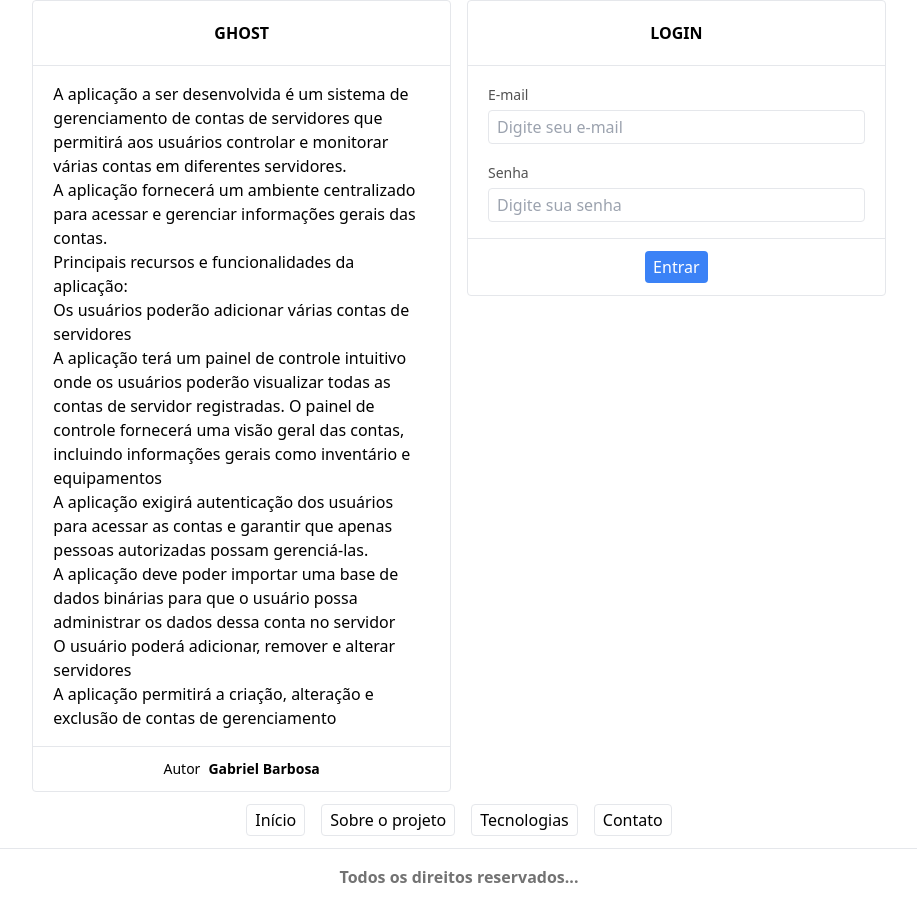
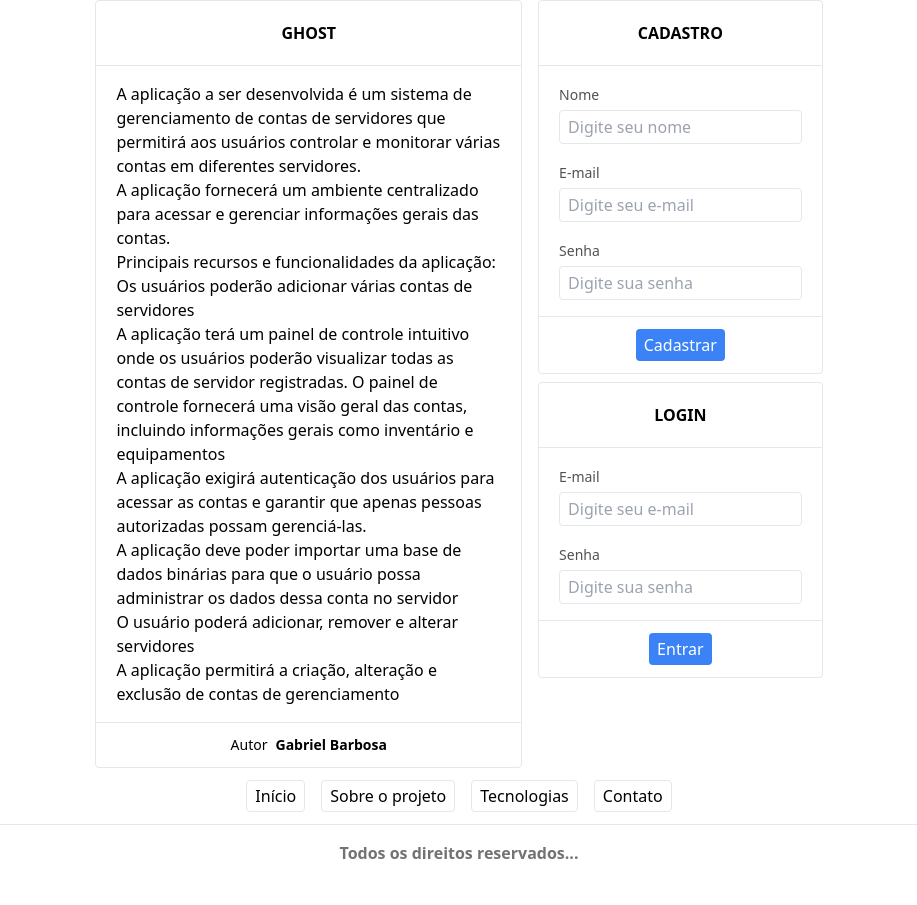
Before and after one commit to gabrielbsx/project-cycle-web-2, a React (Vite) app in the folder packages/cycle-one/: page / in a window 1280 px wide. Shown: the whole page, without its empty margins (181-1098 px from the left). After the commit the page ends 881 px from the top, so only its background shows below. Built offline with nearby package versions, Linux system fonts and the light colour scheme.

Commit message:
feat: ensure that api service is callable for sign-in and sign-up

```diff
--- /dev/null
+++ b/packages/cycle-one/src/components/auth/sign-in.tsx
@@ -0,0 +1,85 @@
+import { api } from "../../services/api.service";
+import { Card } from "../card";
+import { useForm } from "react-hook-form";
+
+interface SignInData {
+  email: string;
+  password: string;
+}
+
+export const SignIn = () => {
+  const {
+    register,
+    handleSubmit,
+    formState: { errors },
+  } = useForm<SignInData>();
+  const onSubmit = async (signInData: SignInData) => {
+    const response = await api.post("/auth", signInData);
+    console.log(response);
+  };
+  return (
+    <Card
+      card={{
+        className: "w-full",
+      }}
+      header={<h1 className="font-bold uppercase text-center">Login</h1>}
+      main={
+        <div>
+          <form className="gap-4 flex flex-col">
+            <div className="flex flex-col gap-1">
+              <label>
+                <span className="text-sm text-neutral-600 dark:text-neutral-100">
+                  E-mail
+                </span>
+              </label>
+              <input
+                type="email"
+                className="border rounded px-2 py-1 dark:bg-neutral-900 dark:text-white dark:border-neutral-800 active:border-none"
+                placeholder="Digite seu e-mail"
+                {...register("email", {
+                  required: true,
+                  pattern: /^[a-z0-9._%+-]+@[a-z0-9.-]+\.[a-z]{2,4}$/,
+                })}
+              />
+              {errors.email && (
+                <span className="text-sm text-red-500">
+                  O e-mail deve ser válido
+                </span>
+              )}
+            </div>
+            <div className="flex flex-col gap-1">
+              <label>
+                <span className="text-sm text-neutral-600 dark:text-neutral-100">
+                  Senha
+                </span>
+              </label>
+              <input
+                type="password"
+                className="border rounded px-2 py-1 dark:bg-neutral-900 dark:text-white dark:border-neutral-800"
+                placeholder="Digite sua senha"
+                {...register("password", {
+                  required: true,
+                  minLength: 4,
+                })}
+              />
+              {errors.password && (
+                <span className="text-sm text-red-500">
+                  A senha deve ter no mínimo 4 caracteres
+                </span>
+              )}
+            </div>
+          </form>
+        </div>
+      }
+      footer={
+        <button
+          type="submit"
+          className="rounded px-2 py-1 bg-blue-500 hover:bg-blue-600 text-white"
+          onClick={() => handleSubmit(onSubmit)()}
+        >
+          Entrar
+        </button>
+      }
+    />
+  );
+};
--- /dev/null
+++ b/packages/cycle-one/src/components/auth/sign-up.tsx
@@ -0,0 +1,107 @@
+import { useForm } from "react-hook-form";
+import { Card } from "../card";
+import { api } from "../../services/api.service";
+
+interface SignUpData {
+  name: string;
+  email: string;
+  password: string;
+}
+
+export const SignUp = () => {
+  const {
+    register,
+    handleSubmit,
+    formState: { errors },
+  } = useForm<SignUpData>();
+  const onSubmit = async (signUpData: SignUpData) => {
+    const response = await api.post("/users", signUpData);
+    console.log(response);
+  };
+  return (
+    <Card
+      card={{
+        className: "w-full",
+      }}
+      header={<h1 className="font-bold uppercase text-center">Cadastro</h1>}
+      main={
+        <div>
+          <form className="gap-4 flex flex-col" method="POST">
+            <div className="flex flex-col gap-1">
+              <label>
+                <span className="text-sm text-neutral-600 dark:text-neutral-100">
+                  Nome
+                </span>
+              </label>
+              <input
+                type="string"
+                className="border rounded px-2 py-1 dark:bg-neutral-900 dark:text-white dark:border-neutral-800 active:border-none"
+                placeholder="Digite seu nome"
+                {...register("name", {
+                  required: true,
+                  minLength: 4,
+                })}
+              />
+              {errors.name && (
+                <span className="text-sm text-red-500">
+                  O nome deve ter no mínimo 4 caracteres
+                </span>
+              )}
+            </div>
+            <div className="flex flex-col gap-1">
+              <label>
+                <span className="text-sm text-neutral-600 dark:text-neutral-100">
+                  E-mail
+                </span>
+              </label>
+              <input
+                type="email"
+                className="border rounded px-2 py-1 dark:bg-neutral-900 dark:text-white dark:border-neutral-800 active:border-none"
+                placeholder="Digite seu e-mail"
+                {...register("email", {
+                  required: true,
+                  pattern: /^[a-z0-9._%+-]+@[a-z0-9.-]+\.[a-z]{2,4}$/,
+                })}
+              />
+              {errors.email && (
+                <span className="text-sm text-red-500">
+                  O e-mail deve ser válido
+                </span>
+              )}
+            </div>
+            <div className="flex flex-col gap-1">
+              <label>
+                <span className="text-sm text-neutral-600 dark:text-neutral-100">
+                  Senha
+                </span>
+              </label>
+              <input
+                type="password"
+                className="border rounded px-2 py-1 dark:bg-neutral-900 dark:text-white dark:border-neutral-800"
+                placeholder="Digite sua senha"
+                {...register("password", {
+                  required: true,
+                  minLength: 4,
+                })}
+              />
+              {errors.password && (
+                <span className="text-sm text-red-500">
+                  A senha deve ter no mínimo 4 caracteres
+                </span>
+              )}
+            </div>
+          </form>
+        </div>
+      }
+      footer={
+        <button
+          type="submit"
+          className="rounded px-2 py-1 bg-blue-500 hover:bg-blue-600 text-white"
+          onClick={() => handleSubmit(onSubmit)()}
+        >
+          Cadastrar
+        </button>
+      }
+    />
+  );
+};
--- a/packages/cycle-one/src/pages/home.tsx
+++ b/packages/cycle-one/src/pages/home.tsx
@@ -1,15 +1,15 @@
 import BottomLinks from "../components/bottom-links";
 import { Card } from "../components/card";
 import { DescriptionProject } from "../components/description-project";
+import { SignIn } from "../components/auth/sign-in";
+import { SignUp } from "../components/auth/sign-up";
 
 export const Home = () => {
   return (
     <div className="min-h-screen flex items-center justify-center flex-col">
       <div className="container mx-auto flex flex-row gap-4 xl:w-2/3 justify-center items-start">
+        <div className="flex flex-col w-1/2">
           <Card
-          card={{
-            className: "xl:w-2/3",
-          }}
             header={<h1 className="font-bold uppercase text-center">Ghost</h1>}
             main={
               <div>
@@ -23,50 +23,11 @@ export const Home = () => {
               </div>
             }
           />
-        <Card
-          card={{
-            className: "xl:w-2/3",
-          }}
-          header={<h1 className="font-bold uppercase text-center">Login</h1>}
-          main={
-            <div>
-              <form className="gap-4 flex flex-col">
-                <div className="flex flex-col gap-1">
-                  <label>
-                    <span className="text-sm text-neutral-600 dark:text-neutral-100">
-                      E-mail
-                    </span>
-                  </label>
-                  <input
-                    type="email"
-                    className="border rounded px-2 py-1 dark:bg-neutral-900 dark:text-white dark:border-neutral-800 active:border-none"
-                    placeholder="Digite seu e-mail"
-                  />
         </div>
-                <div className="flex flex-col gap-1">
-                  <label>
-                    <span className="text-sm text-neutral-600 dark:text-neutral-100">
-                      Senha
-                    </span>
-                  </label>
-                  <input
-                    type="password"
-                    className="border rounded px-2 py-1 dark:bg-neutral-900 dark:text-white dark:border-neutral-800"
-                    placeholder="Digite sua senha"
-                  />
+        <div className="flex flex-col gap-2 w-1/3">
+          <SignUp />
+          <SignIn />
         </div>
-              </form>
-            </div>
-          }
-          footer={
-            <button
-              type="submit"
-              className="rounded px-2 py-1 bg-blue-500 hover:bg-blue-600 text-white"
-            >
-              Entrar
-            </button>
-          }
-        />
       </div>
       <BottomLinks />
     </div>
--- a/packages/cycle-one/src/routes.tsx
+++ b/packages/cycle-one/src/routes.tsx
@@ -1,7 +1,6 @@
 import { Route, Routes } from "react-router-dom";
 import { Home } from "./pages/home";
 import { About } from "./pages/about";
-import { SignIn } from "./pages/sign-in";
 import { Technologies } from "./pages/technologies";
 import { Contact } from "./pages/contact";
 
@@ -28,13 +27,7 @@ export const mainNavigationRoutes = [
   },
 ];
 
-export const authRoutes = [
-  {
-    name: "Assinantes",
-    path: "/sign-in",
-    element: <SignIn />,
-  },
-];
+export const authRoutes = [];
 
 const routes = [...mainNavigationRoutes, ...authRoutes];
 
--- /dev/null
+++ b/packages/cycle-one/src/services/api.service.ts
@@ -0,0 +1,12 @@
+import axios from "axios";
+
+export const api = axios.create({
+  baseURL: "/api",
+  timeout: 1000,
+  headers: { "X-Custom-Header": "foobar" },
+});
+
+api.interceptors.request.use((config) => {
+  config.headers["Authorization"] = "Bearer " + localStorage.getItem("token");
+  return config;
+});
```
Lines whose indentation alone changed are shown as unchanged.
